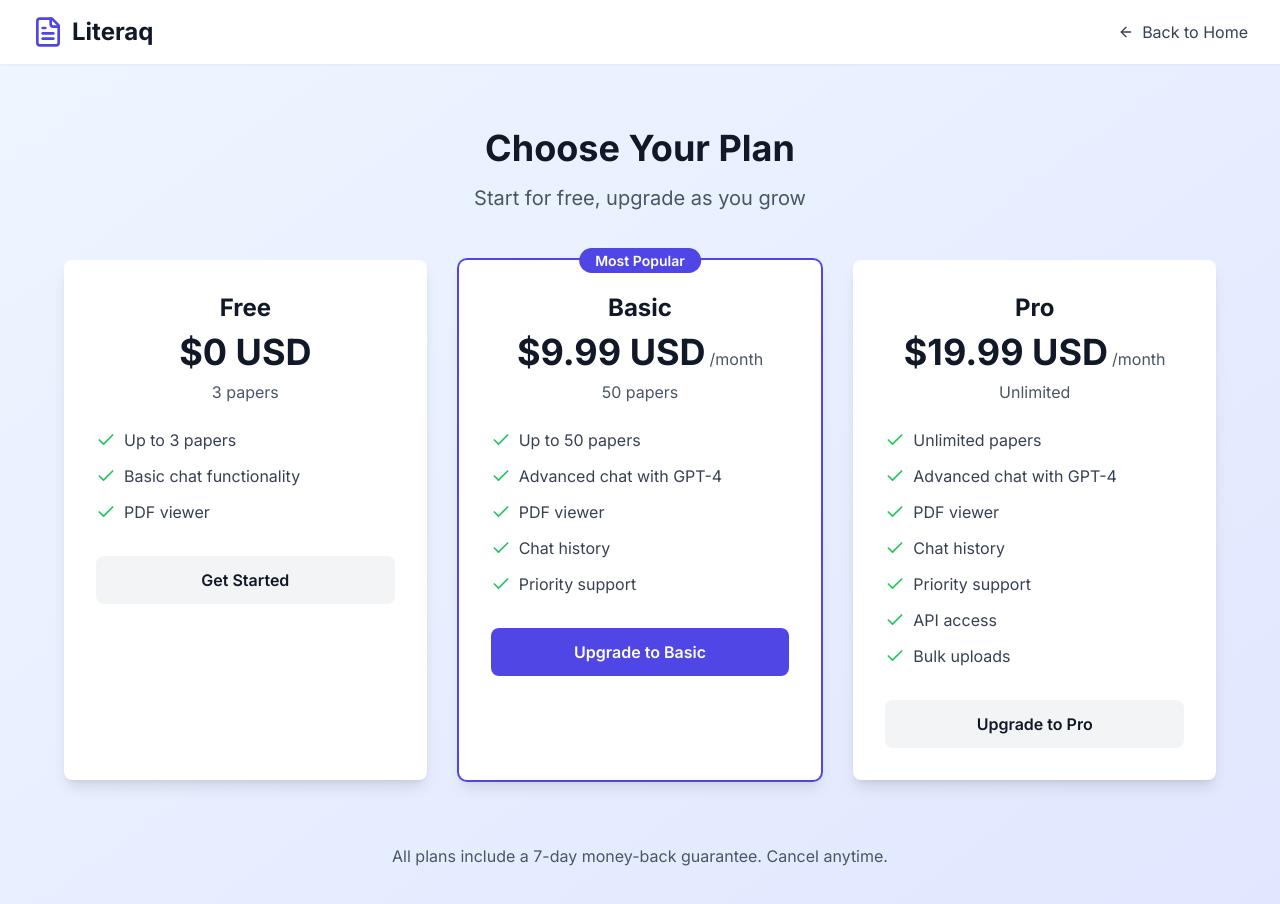
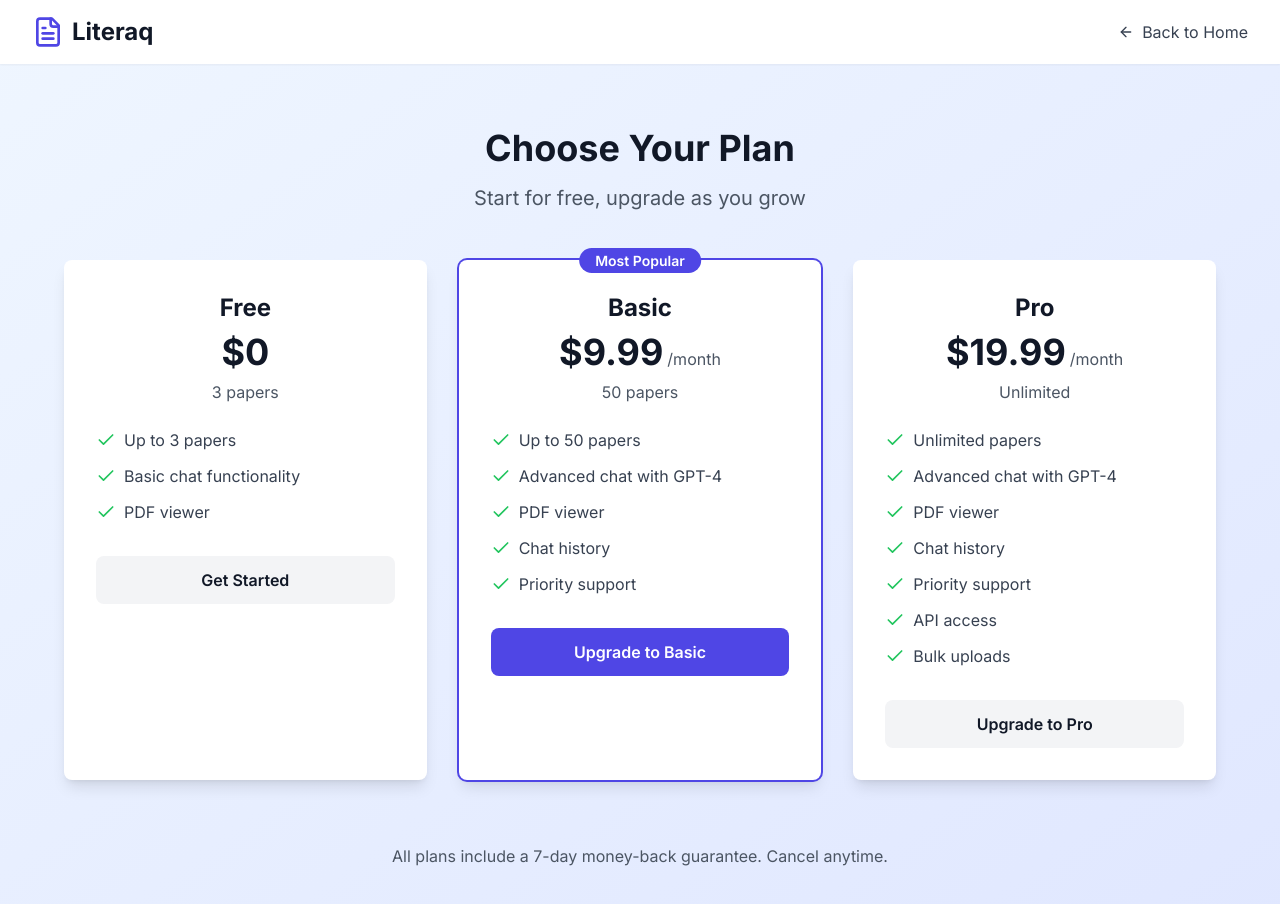
Before and after one commit to spartow/literaq, a Next.js app: page /pricing in a window 1280 px wide. Shown: the top 904 px of the page. Built offline with nearby package versions, Linux system fonts and the light colour scheme; no server answers.

Commit message:
Remove USD text from pricing display

```diff
--- a/src/app/pricing/page.tsx
+++ b/src/app/pricing/page.tsx
@@ -146,7 +146,7 @@ export default function PricingPage() {
                 </h3>
                 <div className="flex items-baseline justify-center gap-1">
                   <span className="text-4xl font-bold text-gray-900">
-                    ${plan.price} USD
+                    ${plan.price}
                   </span>
                   {plan.price > 0 && (
                     <span className="text-gray-600">/month</span>
```
